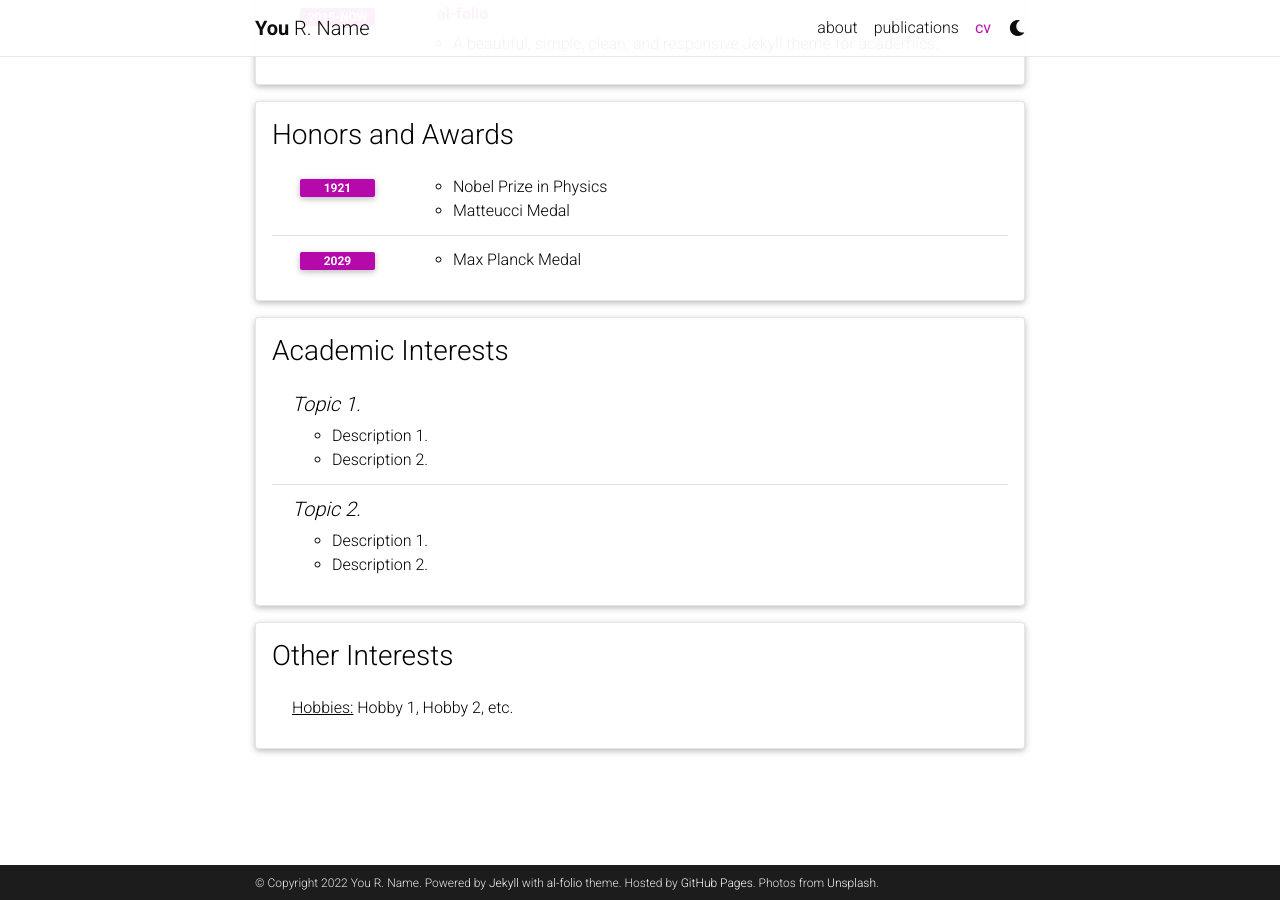
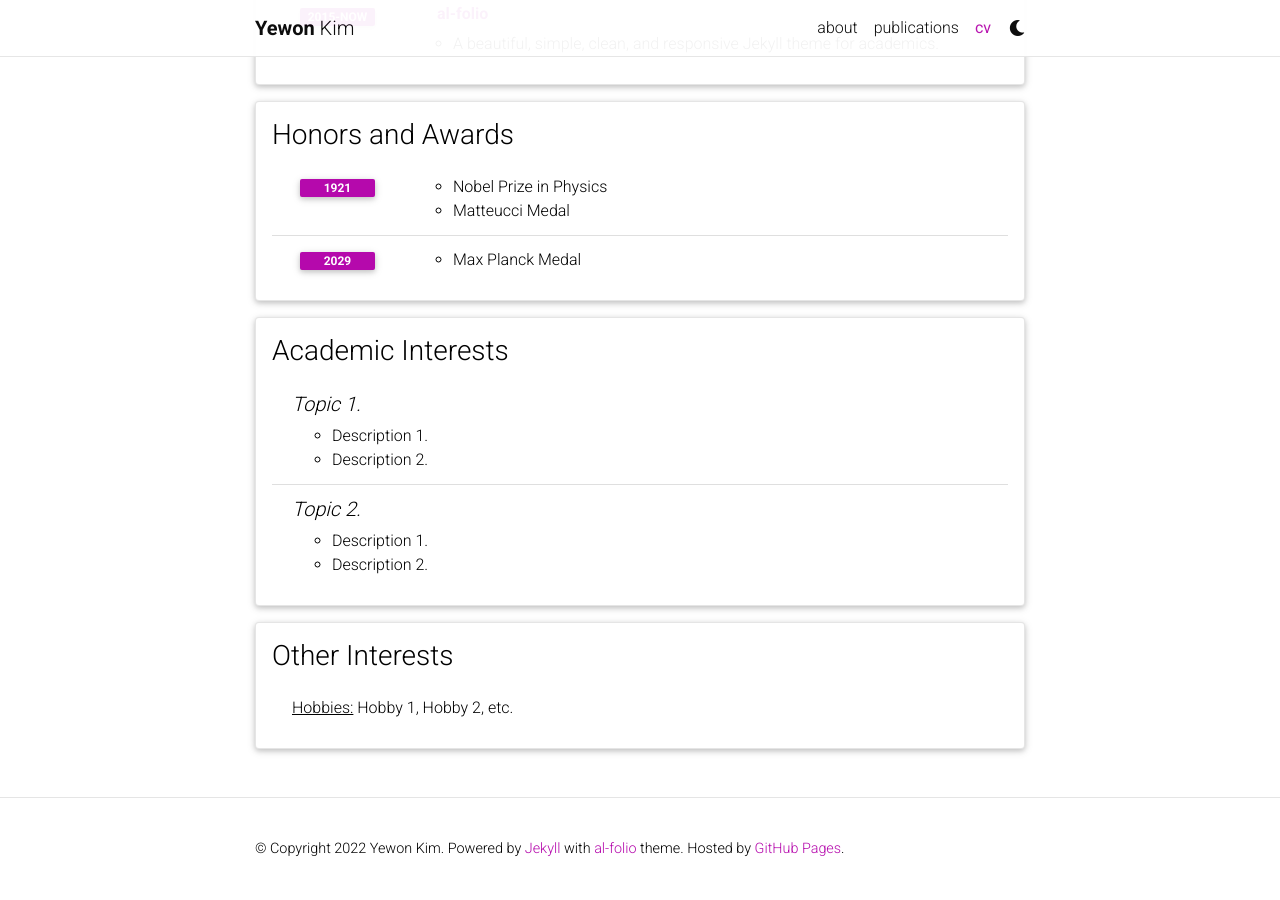
Before and after one commit to ywflow/ywflow.github.io, a Jekyll site: the page built from _pages/cv.md, in a window 1280 px wide and 900 px high, scrolled down 1536 px. Built offline with Jekyll 4.4.1, drawn with Linux system fonts in a browser that asks for light colours; comment, search, counter and statistics services are not loaded; a style sheet for code colours, icons or effects is not loaded.

Commit message:
Modify name

```diff
--- a/_config.yml
+++ b/_config.yml
@@ -3,20 +3,19 @@
 # -----------------------------------------------------------------------------
 
 title: blank # the website title (if blank, full name will be used instead)
-first_name: You
-middle_name: R.
-last_name: Name
-email: you@example.com
+first_name: Yewon
+middle_name:
+last_name: Kim
+email: wonderye@snu.ac.kr
 description: > # the ">" symbol means to ignore newlines until "footer_text:"
   A simple, whitespace theme for academics. Based on [*folio](https://github.com/bogoli/-folio) design.
 footer_text: >
   Powered by <a href="https://jekyllrb.com/" target="_blank">Jekyll</a> with <a href="https://github.com/alshedivat/al-folio">al-folio</a> theme.
   Hosted by <a href="https://pages.github.com/" target="_blank">GitHub Pages</a>.
-  Photos from <a href="https://unsplash.com" target="_blank">Unsplash</a>.
 keywords: jekyll, jekyll-theme, academic-website, portfolio-website  # add your own keywords or leave empty
 
 lang: en # the language of your site (for example: en, fr, cn, ru, etc.)
-icon: ⚛️  # the emoji used as the favicon (alternatively, provide image name in /assets/img/)
+icon: 😁  # the emoji used as the favicon (alternatively, provide image name in /assets/img/)
 
 url: https://ywflow.github.io
 baseurl:
@@ -48,7 +47,7 @@ rss_icon: false
 # -----------------------------------------------------------------------------
 
 navbar_fixed: true
-footer_fixed: true
+footer_fixed: false
 
 # Dimensions
 max_width: 800px
@@ -218,8 +217,8 @@ display_tags: ['formatting', 'images', 'links', 'math', 'code'] # this tags will
 
 scholar:
 
-  last_name: Einstein
-  first_name: [Albert, A.]
+  last_name: Kim
+  first_name: [Yewon]
 
   style: apa
   locale: en
```
Also changed, not shown: _pages/about.md (+0 -4 lines).
